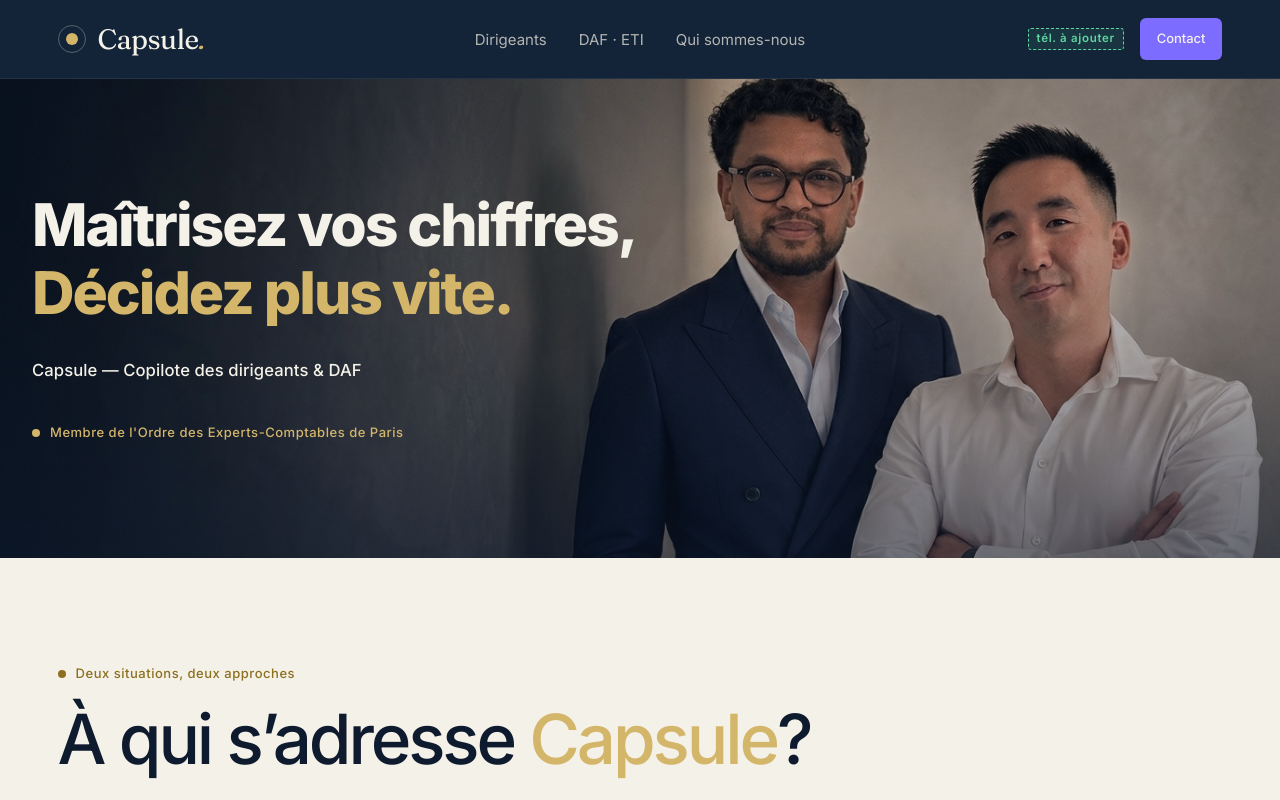
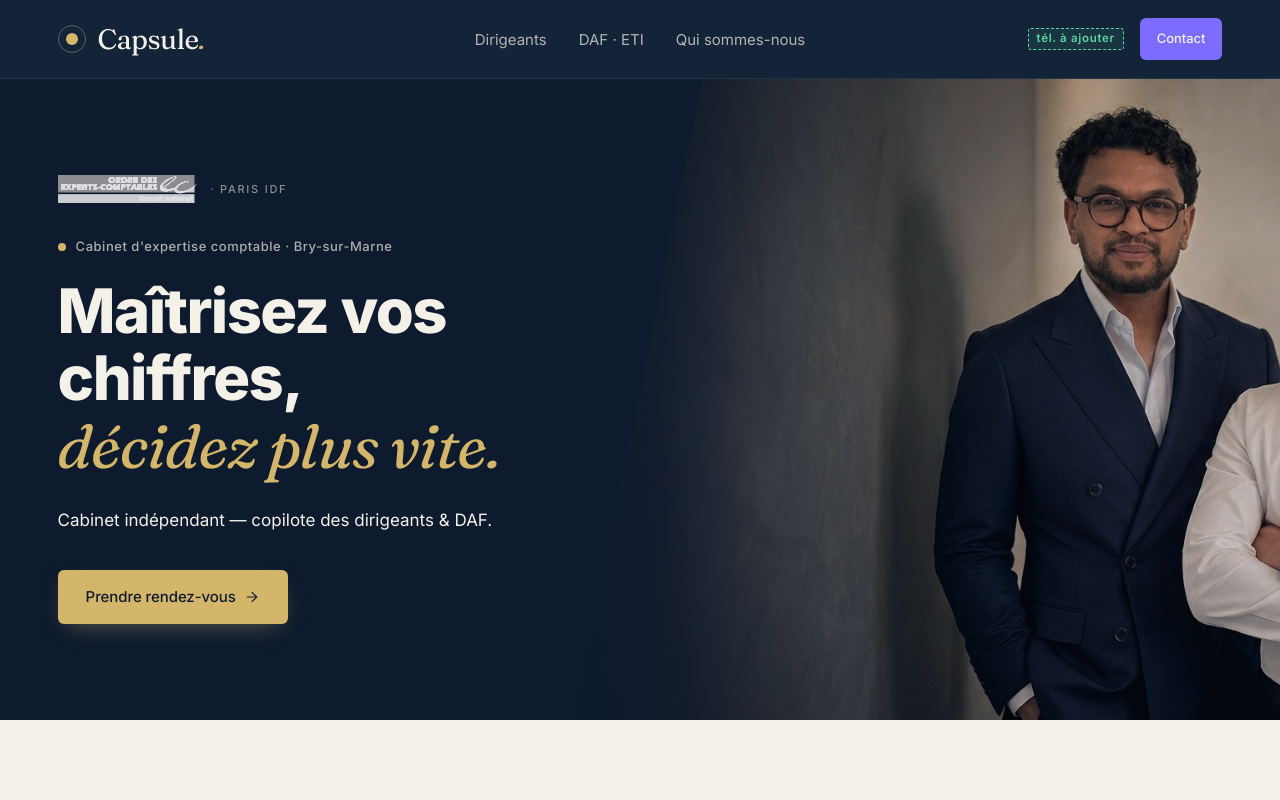
Before and after one commit to capsule-expertise/capsule-expertise-v5, a React (Vite) app: page / in a window 1280 px wide. Shown: the top 800 px of the page. Built offline with nearby package versions, Linux system fonts and the light colour scheme.

Commit message:
feat(hero test): layout biais - OEC logo + eyebrow + H1 italic gold + CTA gold + photo diagonale

```diff
--- a/src/components/sections/HeroSection.tsx
+++ b/src/components/sections/HeroSection.tsx
@@ -1,26 +1,21 @@
 import { motion, type Variants } from 'framer-motion';
+import { Link } from 'react-router-dom';
+import { ArrowRight } from 'lucide-react';
 import { SITE } from '@/content/site';
 import { useReducedMotion } from '@/hooks/useReducedMotion';
 
 const EASE = [0.16, 1, 0.3, 1] as const;
 
 /**
- * HeroSection V7 — photo plein écran + dark overlay (style hashtagfinance).
+ * HeroSection V8 — test layout split biais.
  *
- * Refonte de la hiérarchie visuelle :
- * - Photo prend toute la section en background (au lieu d'un container à droite
- *   avec mask gradient artificiel)
- * - Dark overlay navy semi-transparent (~55%) globalement par-dessus la photo
- * - Subtle gradient additionnel à gauche pour aider la lecture du texte sans
- *   créer de "rideau" artificiel
- * - H1 réduit (-18%), line-height 1.15, padding-y augmenté → respiration et luxe
- * - Plus de trait ocre vertical (devient redondant avec photo dominante)
+ * Layout :
+ * - Côté gauche (texte) : OEC logo B&W (haut-gauche) + eyebrow géo + H1
+ *   (ligne 2 italique gold) + subtitle + CTA primary gold
+ * - Côté droite (photo) : photo en diagonale via clip-path, fondu mask-image
+ *   sur le bord gauche (transition douce vers navy bg)
  *
- * Hiérarchie visuelle restaurée :
- *   1. Photo (dominante par sa surface)
- *   2. H1 (présence forte mais respirante)
- *   3. Subtitle + badge OEC (accent secondaires)
- *   4. Nav (chrome fonctionnel)
+ * Sur mobile : photo en background avec dark overlay (fallback), texte par-dessus.
  */
 export function HeroSection() {
   const reduced = useReducedMotion();
@@ -44,90 +39,169 @@
         minHeight: 'calc(100svh - var(--spacing-nav-h))',
       }}
     >
-      {/* Photo plein écran assumée — un seul overlay léger global, plus de
-          fade horizontal artificiel. Direction DA : "image pleine, on assume". */}
+      {/* Photo desktop — biais clip-path + fondu mask-image gauche */}
       <motion.div
-        initial={{ opacity: 0, scale: reduced ? 1 : 1.03 }}
-        animate={{ opacity: 1, scale: 1 }}
-        transition={{ duration: reduced ? 0 : 1.4, delay: 0, ease: EASE }}
+        initial={{ opacity: 0, x: reduced ? 0 : 30 }}
+        animate={{ opacity: 1, x: 0 }}
+        transition={{ duration: reduced ? 0 : 1.2, delay: 0.1, ease: EASE }}
         aria-hidden
-        className="absolute inset-0 pointer-events-none overflow-hidden"
-        style={{ zIndex: 0 }}
+        className="hidden md:block absolute top-0 bottom-0 right-0 pointer-events-none overflow-hidden"
+        style={{
+          width: 'clamp(500px, 55vw, 1000px)',
+          zIndex: 1,
+          // Clip-path en biais : bord gauche diagonal de haut-droit vers bas-gauche
+          clipPath: 'polygon(18% 0, 100% 0, 100% 100%, 0 100%)',
+          WebkitClipPath: 'polygon(18% 0, 100% 0, 100% 100%, 0 100%)',
+        }}
       >
         <img
           src={H.heroPhoto.src}
           alt={H.heroPhoto.alt}
           loading="eager"
           className="w-full h-full object-cover"
-          style={{ objectPosition: '30% 18%' }}
+          style={{ objectPosition: '35% 20%' }}
         />
-        {/* Overlay navy LÉGER global — laisse la photo respirer, les visages
-            ressortent. Avant: 0.35 + un 2e overlay gauche (trop sombre). */}
+        {/* Fondu mask sur bord gauche pour transition douce vers navy bg */}
+        <div
+          className="absolute inset-0 pointer-events-none"
+          style={{
+            background:
+              'linear-gradient(to right, var(--color-ce-violet) 0%, rgba(14,26,46,0.7) 12%, rgba(14,26,46,0.2) 25%, transparent 40%)',
+          }}
+        />
+        {/* Overlay navy léger global pour harmoniser couleurs */}
         <div
           className="absolute inset-0"
-          style={{ background: 'rgba(14, 26, 46, 0.22)' }}
-        />
-        {/* Gradient vertical bas→haut subtle pour fond de lecture du H1
-            (pas un fade horizontal qui crée une frontière) */}
-        <div
-          className="absolute inset-x-0 bottom-0 pointer-events-none"
-          style={{
-            height: '70%',
-            background:
-              'linear-gradient(to top, rgba(14, 26, 46, 0.45) 0%, rgba(14, 26, 46, 0.15) 60%, transparent 100%)',
-          }}
+          style={{ background: 'rgba(14, 26, 46, 0.18)' }}
         />
       </motion.div>
 
-      {/* Container text par-dessus, H1 + subtitle + badge OEC */}
-      <div className="ce-container relative z-10 flex items-center" style={{ minHeight: 'calc(100svh - var(--spacing-nav-h))' }}>
+      {/* Photo mobile (<md) — fallback : background plein écran + overlay foncé */}
+      <div
+        aria-hidden
+        className="md:hidden absolute inset-0 pointer-events-none"
+        style={{ zIndex: 0 }}
+      >
+        <img
+          src={H.heroPhoto.src}
+          alt=""
+          loading="eager"
+          className="w-full h-full object-cover object-[50%_22%]"
+        />
         <div
-          className="max-w-[640px] md:max-w-[720px] py-20 md:py-28"
-          style={{ marginLeft: 'clamp(-2.5rem, -2vw, -1rem)' }}
-        >
+          className="absolute inset-0"
+          style={{ background: 'rgba(14, 26, 46, 0.78)' }}
+        />
+      </div>
+
+      {/* Container text par-dessus, à gauche */}
+      <div
+        className="ce-container relative z-10 flex items-center"
+        style={{ minHeight: 'calc(100svh - var(--spacing-nav-h))' }}
+      >
+        <div className="max-w-[560px] md:max-w-[600px] py-16 md:py-24">
+          {/* OEC logo (B&W via filter grayscale) — top-left */}
+          <motion.div
+            initial="hidden"
+            animate="visible"
+            custom={0.05}
+            variants={fadeUp}
+            className="mb-7 flex items-center gap-3"
+          >
+            <img
+              src="/oec-logo.svg"
+              alt="Membre de l'Ordre des Experts-Comptables"
+              width={120}
+              height={36}
+              style={{
+                height: '28px',
+                width: 'auto',
+                filter: 'grayscale(1) brightness(1.8) opacity(0.85)',
+              }}
+            />
+            <span
+              aria-hidden
+              className="text-[11px] font-medium tracking-[0.16em] uppercase text-[rgba(242,237,225,0.55)]"
+            >
+              · Paris IDF
+            </span>
+          </motion.div>
+
+          {/* Eyebrow géo */}
+          <motion.div
+            initial="hidden"
+            animate="visible"
+            custom={0.12}
+            variants={fadeUp}
+            className="ce-label ce-label--cream mb-5"
+          >
+            {H.eyebrow}
+          </motion.div>
+
+          {/* H1 — ligne 1 ivoire, ligne 2 italique gold (Fraunces) */}
           <motion.h1
             initial="hidden"
             animate="visible"
-            custom={0.1}
+            custom={0.2}
             variants={fadeUp}
-            className="tracking-display text-[var(--color-ce-cream)] max-w-[26ch]"
+            className="tracking-display text-[var(--color-ce-cream)] max-w-[22ch]"
             style={{
-              fontSize: 'clamp(28px, 4.6vw, 60px)',
-              lineHeight: 1.15,
-              letterSpacing: '-0.035em',
+              fontSize: 'clamp(32px, 4.8vw, 64px)',
+              lineHeight: 1.1,
+              letterSpacing: '-0.025em',
             }}
           >
             {H.titleLine1}
             <br />
-            <span style={{ color: 'var(--color-ce-terra)' }}>{H.titleLine2}</span>
+            <span
+              className="font-serif italic"
+              style={{
+                color: 'var(--color-ce-terra)',
+                fontWeight: 400,
+                letterSpacing: '-0.015em',
+              }}
+            >
+              {H.titleLine2}
+            </span>
           </motion.h1>
 
+          {/* Subtitle */}
           <motion.p
             initial="hidden"
             animate="visible"
-            custom={0.25}
+            custom={0.3}
             variants={fadeUp}
-            className="text-[var(--color-ce-cream)] mt-8 max-w-[60ch]"
+            className="text-[var(--color-ce-cream)] mt-7 max-w-[44ch]"
             style={{
-              fontSize: 'clamp(16px, 1.3vw, 18px)',
-              fontWeight: 500,
-              opacity: 0.92,
-              letterSpacing: '0.005em',
+              fontSize: '17px',
+              fontWeight: 400,
+              opacity: 0.85,
               lineHeight: 1.5,
             }}
           >
             {H.subtitleBrand}
           </motion.p>
 
+          {/* CTA primary gold (filled champagne, dark text) */}
           <motion.div
             initial="hidden"
             animate="visible"
             custom={0.4}
             variants={fadeUp}
-            className="ce-label mt-10"
-            style={{ color: 'var(--color-ce-terra)' }}
+            className="mt-9"
           >
-            {H.oecBadge}
+            <Link
+              to={H.ctaPrimary.href}
+              className="inline-flex items-center gap-2 px-7 py-4 rounded-[var(--radius-sm)] font-medium text-[15px] tracking-[-0.005em] transition-all duration-200 hover:opacity-90 hover:-translate-y-0.5"
+              style={{
+                background: 'var(--color-ce-terra)',
+                color: 'var(--color-ce-violet)',
+                boxShadow: '0 8px 24px -10px rgba(212, 182, 107, 0.5)',
+              }}
+            >
+              {H.ctaPrimary.label}
+              <ArrowRight size={16} strokeWidth={1.75} />
+            </Link>
           </motion.div>
         </div>
       </div>
--- a/src/content/site.ts
+++ b/src/content/site.ts
@@ -54,12 +54,14 @@
     cta: { label: 'Contact', href: '/contact' },
   },
 
-  // ─── HERO — V5 itération 5 : copy court, photo immersive, choix renvoyé en aiguillage ───
+  // ─── HERO — V8 test biais : OEC logo + eyebrow + H1 + subtitle + CTA + photo diagonale ───
   hero: {
+    eyebrow: "Cabinet d'expertise comptable · Bry-sur-Marne",
     titleLine1: 'Maîtrisez vos chiffres,',
-    titleLine2: 'Décidez plus vite.',
-    subtitleBrand: 'Capsule — Copilote des dirigeants & DAF',
+    titleLine2: 'décidez plus vite.',
+    subtitleBrand: 'Cabinet indépendant — copilote des dirigeants & DAF.',
     oecBadge: "Membre de l'Ordre des Experts-Comptables de Paris",
+    ctaPrimary: { label: 'Prendre rendez-vous', href: '/contact' },
     heroPhoto: {
       src: '/Ranto%20Jeromev3.png',
       alt: 'Ranto Rajaonarivo et Jérôme Phou, associés fondateurs de Capsule Expertise',
```
